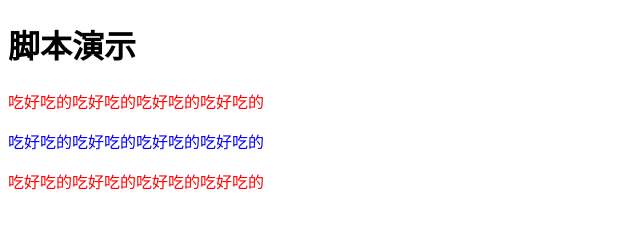
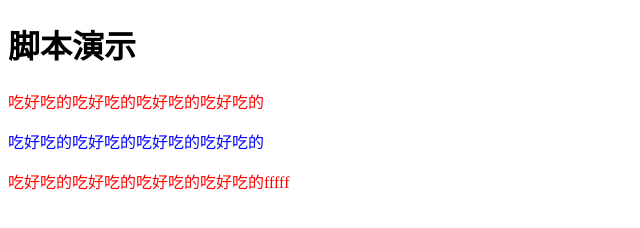
Before and after one commit to teann1996/teann1996.github.io, a plain HTML site: page index.html in a window 1280 px wide. Shown: the full height of the page, 0-640 px from the left. Drawn offline with Linux system fonts and the light colour scheme.

```diff
--- a/index.html
+++ b/index.html
@@ -14,7 +14,7 @@
     </p>
     <p class="a">吃好吃的吃好吃的吃好吃的吃好吃的
     </p>
-    <p>吃好吃的吃好吃的吃好吃的吃好吃的
+    <p>吃好吃的吃好吃的吃好吃的吃好吃的fffff
     </p>
 </body>
 
```
